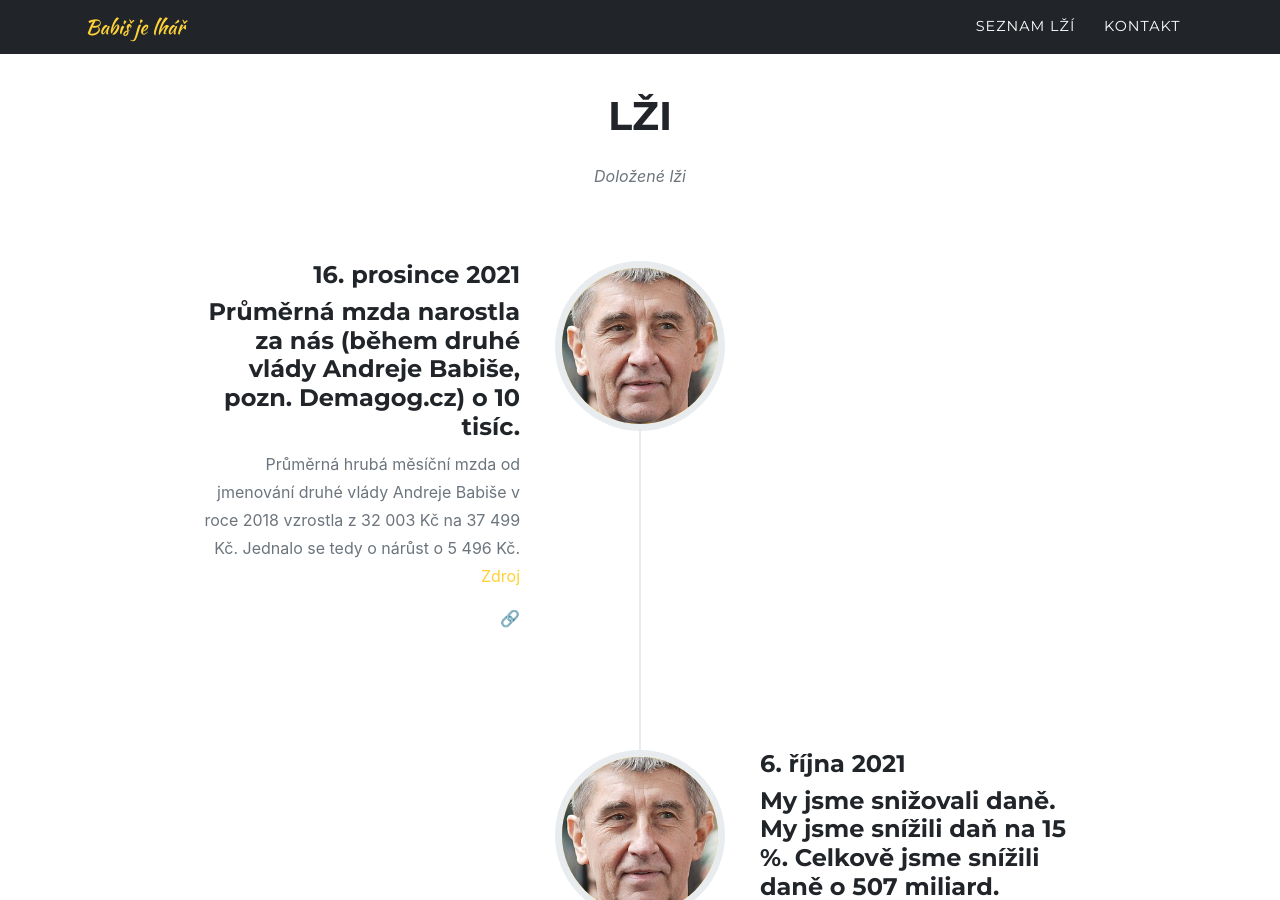
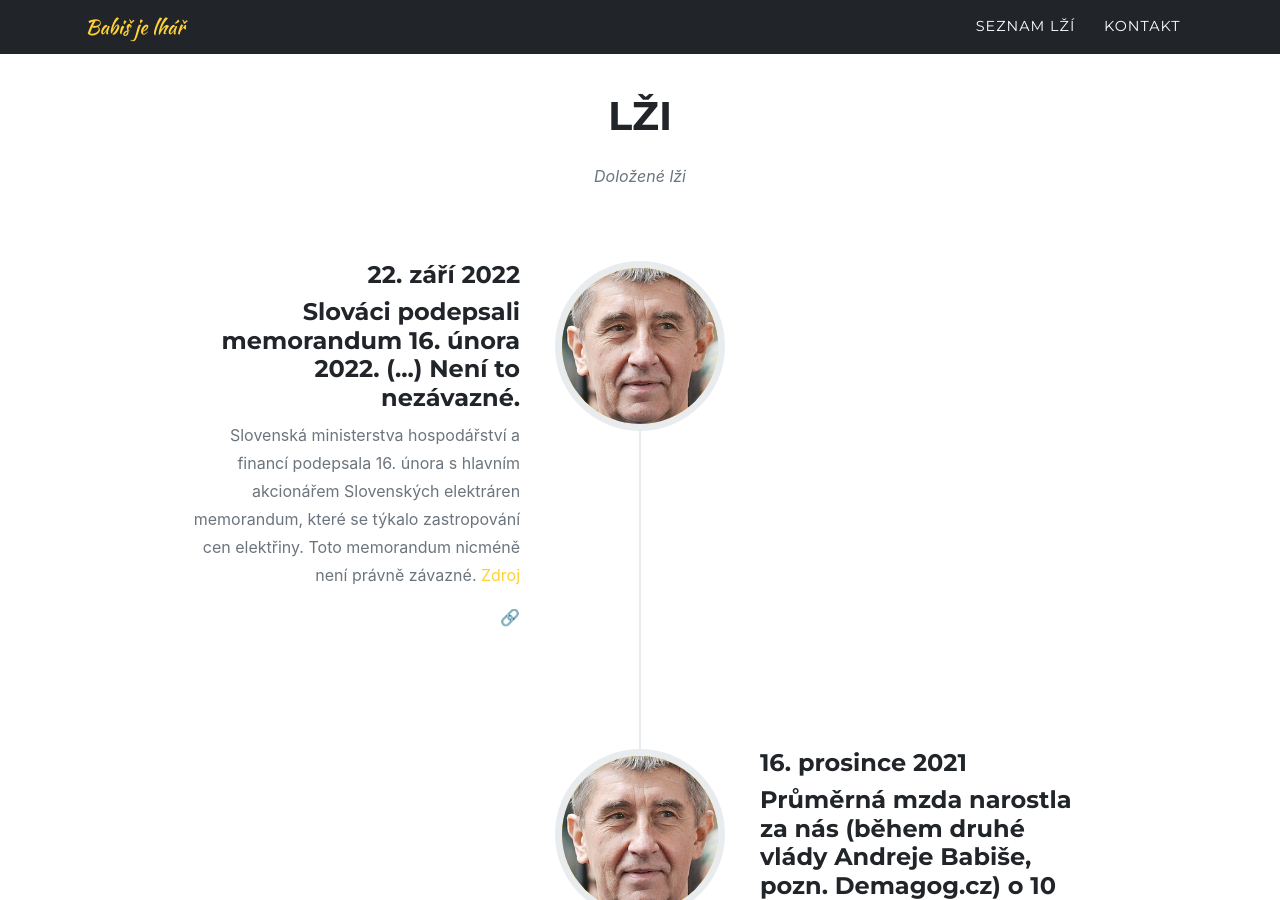
Before and after one commit to xsuchy/babisjelhar, a Jekyll site: the page built from index.md, in a window 1280 px wide and 900 px high, scrolled down 1142 px. Built offline with Jekyll 4.4.1, drawn with Linux system fonts in a browser that asks for light colours; some web fonts are replaced.

Commit message:
dalsi lez

```diff
--- a/_data/sitetext.yml
+++ b/_data/sitetext.yml
@@ -33,6 +33,10 @@ timeline:
     section: timeline
     start_align: "left"
     events:
+      - title: "Slováci podepsali memorandum 16. února 2022. (...) Není to nezávazné."
+        year: "22. září 2022"
+        desc: "Slovenská ministerstva hospodářství a financí podepsala 16. února s hlavním akcionářem Slovenských elektráren memorandum, které se týkalo zastropování cen elektřiny. Toto memorandum nicméně není právně závazné. [Zdroj](https://demagog.cz/vyrok/22150)"
+        image: assets/img/timeline/1.jpg
       - title: "Průměrná mzda narostla za nás (během druhé vlády Andreje Babiše, pozn. Demagog.cz) o 10 tisíc."
         year: "16. prosince 2021"
         desc: "Průměrná hrubá měsíční mzda od jmenování druhé vlády Andreje Babiše v roce 2018 vzrostla z 32 003 Kč na 37 499 Kč. Jednalo se tedy o nárůst o 5 496 Kč. [Zdroj](https://demagog.cz/vyrok/21430)"
```
